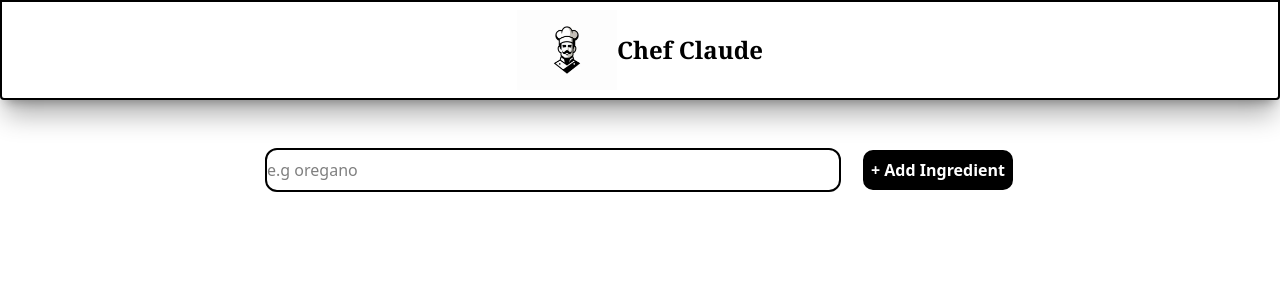
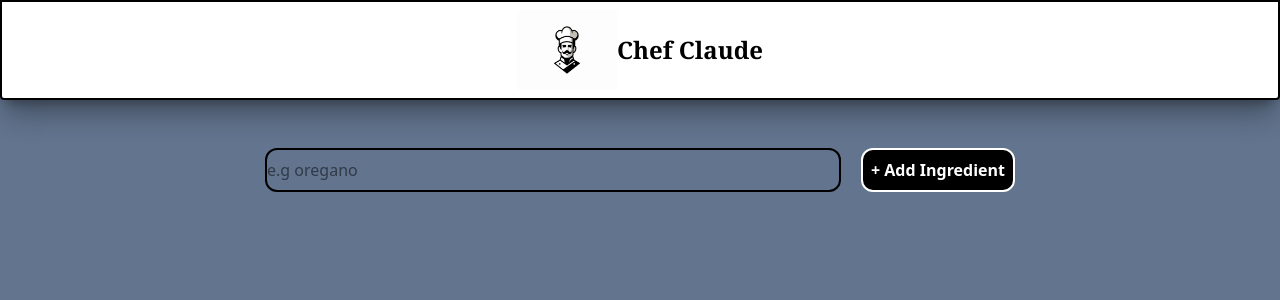
Before and after one commit to xjackhammered/React-Chef-Claude, a React (Vite) app: page / in a window 1280 px wide. Shown: the top 300 px of the page. Built offline with nearby package versions, Linux system fonts and the light colour scheme.

Commit message:
fixed background color

```diff
--- a/src/App.jsx
+++ b/src/App.jsx
@@ -33,14 +33,16 @@ function App() {
 
   return (
     <>
+      <div className='min-h-screen bg-slate-500 bg-fixed'>
         <Header />
         <Form elements={elementsAll} onSubmit={formProcessing}/>
-      {elementsAll.length > 3 ? <div className='shadow-xl bg-slate-400 border-2 text-center mt-52 w-96 h-20 mx-auto'>
+        {elementsAll.length > 3 ? <div className='shadow-xl/30 bg-slate-400 border-2 text-center mt-52 w-96 h-20 mx-auto'>
           <h2 className='font-bold'>Ready to get a recipe?</h2>
           <p>Press the button and generate a recipe</p>
           <button onClick={handleClick} className='bg-orange-400 text-amber-50 w-l font-bold rounded-full'>{state ? "Clear":"Get Recipe"}</button>
         </div>:""}
         {state ? <ClaudeRecipe />:""}
+      </div>
     </>
   )
 }
```
Lines whose indentation alone changed are shown as unchanged.
